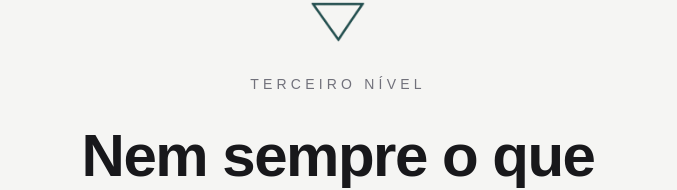
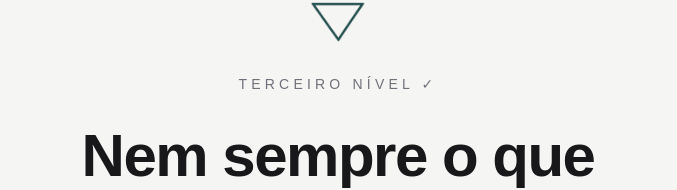
Before and after one commit to naoeseuorg-maker/fora-da-pauta, a Next.js app: page / in a window 1280 px wide. Shown: the part 118-308 px from the top of the page, without its empty margins (302-979 px from the left). Built offline with nearby package versions, Linux system fonts and the light colour scheme.

Commit message:
Teste deploy automatico

```diff
--- a/app/page.tsx
+++ b/app/page.tsx
@@ -11,7 +11,7 @@ export default function Home() {
             />
 
             <div className="text-sm uppercase tracking-[0.3em] text-zinc-500 mb-6">
-              Terceiro Nível
+              Terceiro Nível ✓
             </div>
 
             <h1 className="text-4xl md:text-6xl font-semibold tracking-tight leading-tight mb-8">
```
